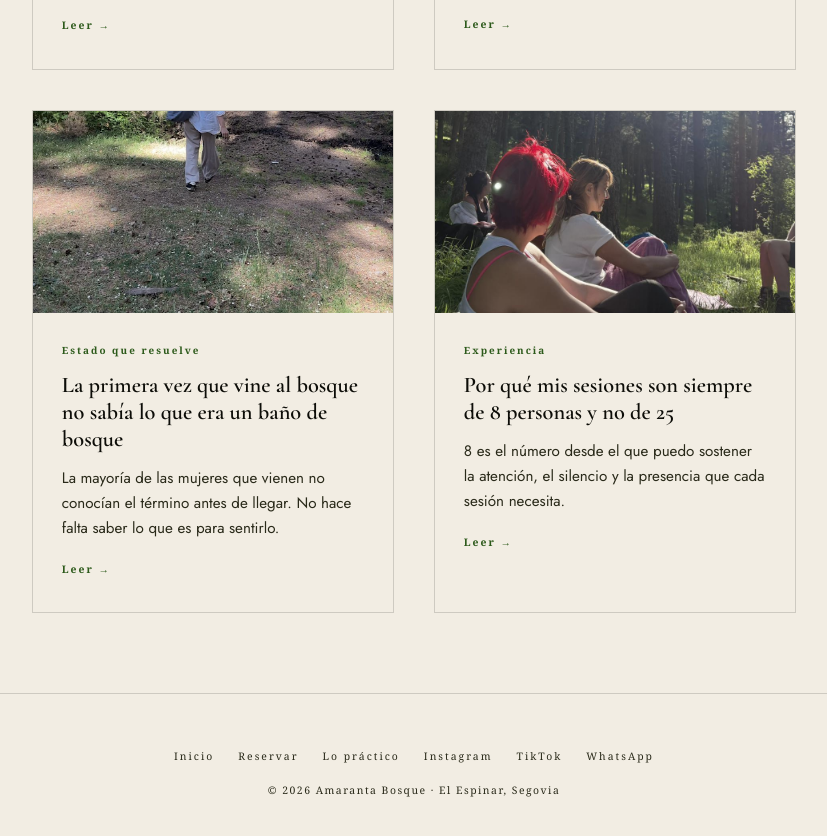
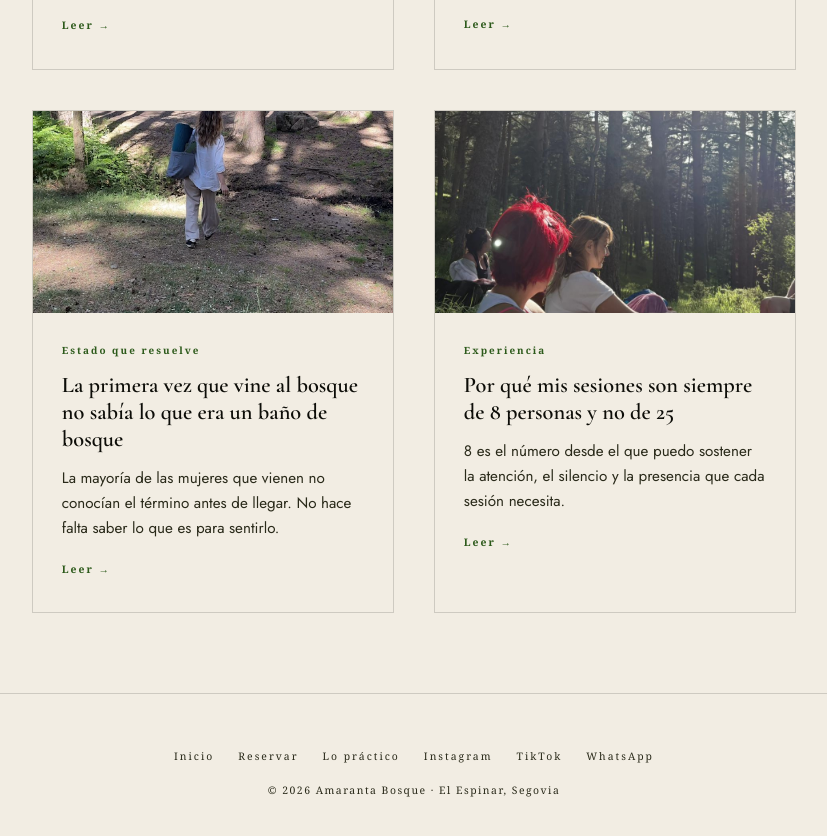
Before and after one commit to amaranta/amarantabosquetree, a plain HTML site: page blog/index.html in a window 1280 px wide. Shown: the part 860-1696 px from the top of the page, without its empty margins (226-1053 px from the left). Drawn offline with nearby package versions, Linux system fonts and the light colour scheme; a web font is replaced by a local one.

Commit message:
Update index.html

```diff
--- a/blog/index.html
+++ b/blog/index.html
@@ -96,7 +96,7 @@ footer{border-top:1px solid var(--line);padding:2.5rem 0;text-align:center}
     </a>
 
     <a href="/blog/luna-llena/" class="post-card">
-      <img src="/hero-noche.jpg" alt="Luna llena entre los pinos del El Espinar de noche" class="post-card-img" style="object-position:center 80% left" loading="lazy">
+      <img src="/hero-noche.jpg" alt="Luna llena entre los pinos del El Espinar de noche" class="post-card-img" style="object-position:center 67% left" loading="lazy">
       <div class="post-card-body">
         <span class="post-tag">Experiencia</span>
         <h2>Hay noches en El Espinar que el cuerpo no olvida</h2>
@@ -106,7 +106,7 @@ footer{border-top:1px solid var(--line);padding:2.5rem 0;text-align:center}
     </a>
 
     <a href="/blog/primera-vez/" class="post-card">
-      <img src="/esther.webp" alt="Mujer caminando hacia el bosque por el sendero del pinar de El Espinar" class="post-card-img" style="object-position:center 80%" loading="lazy">
+      <img src="/esther.webp" alt="Mujer caminando hacia el bosque por el sendero del pinar de El Espinar" class="post-card-img" style="object-position:center 67%" loading="lazy">
       <div class="post-card-body">
         <span class="post-tag">Estado que resuelve</span>
         <h2>La primera vez que vine al bosque no sabía lo que era un baño de bosque</h2>
@@ -116,7 +116,7 @@ footer{border-top:1px solid var(--line);padding:2.5rem 0;text-align:center}
     </a>
 
     <a href="/blog/grupo-8/" class="post-card">
-      <img src="/grupo1.jpeg" alt="Grupo en sesión de baño de bosque en el pinar de El Espinar" class="post-card-img" style="object-position:center 80%" loading="lazy">
+      <img src="/grupo1.jpeg" alt="Grupo en sesión de baño de bosque en el pinar de El Espinar" class="post-card-img" style="object-position:center 67%" loading="lazy">
       <div class="post-card-body">
         <span class="post-tag">Experiencia</span>
         <h2>Por qué mis sesiones son siempre de 8 personas y no de 25</h2>
```
